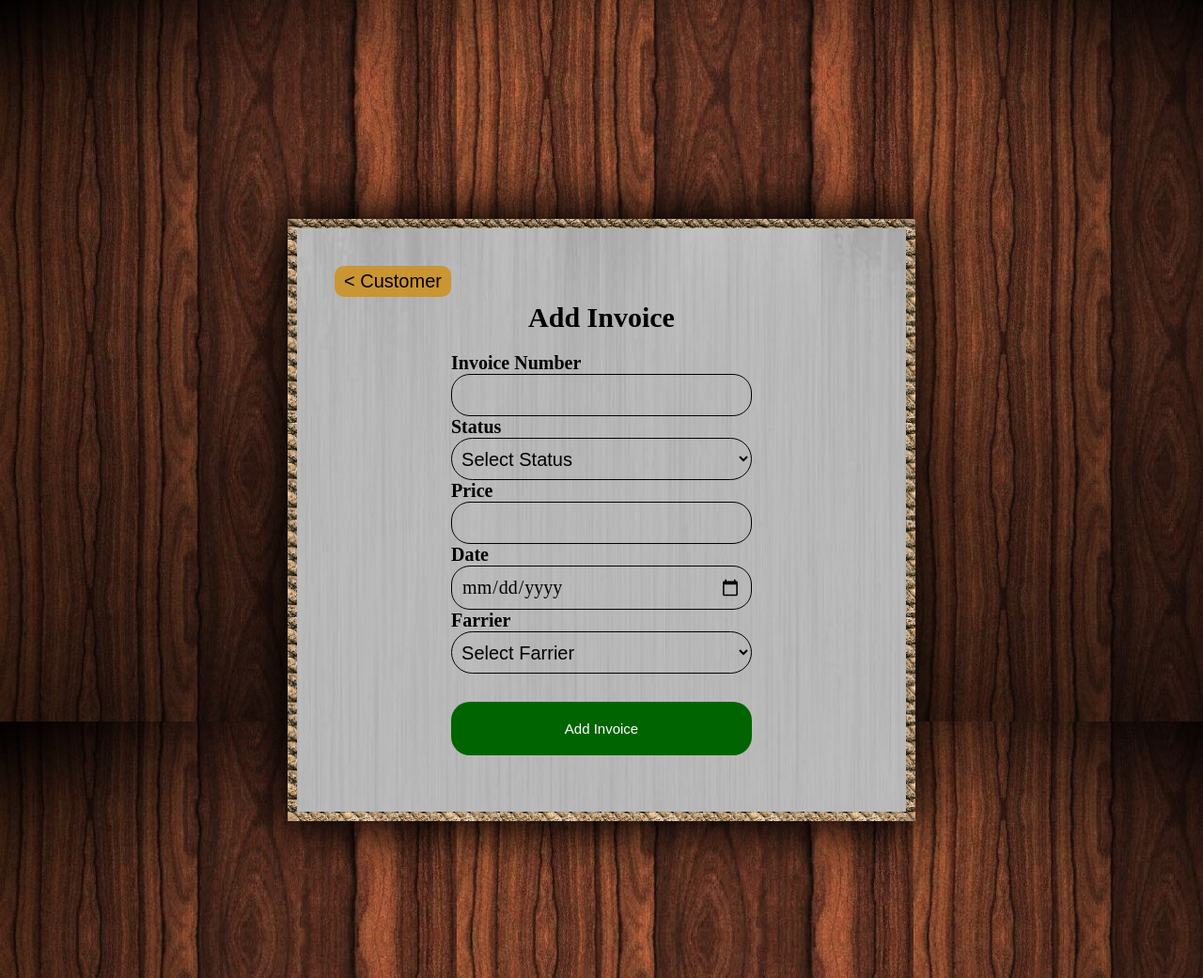
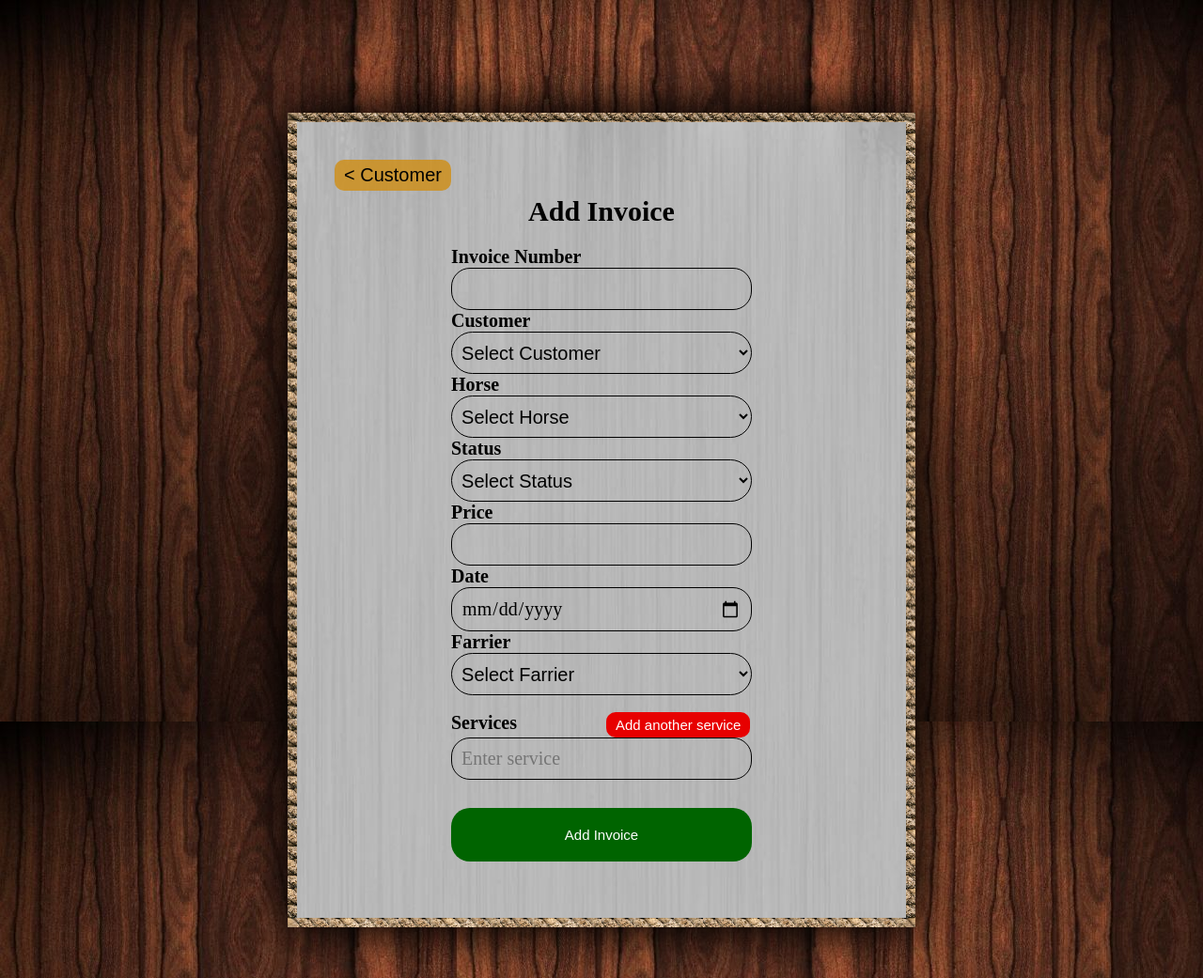
Before and after one commit to calderslom/equiterra, a PHP site: page /add_invoice.php in a window 1280 px wide. Shown: the whole page at 94% size. Run offline with PHP 8.4, Linux system fonts and the light colour scheme.

Commit message:
Fixed invoices along with add_invoice

```diff
--- a/add_invoice.php
+++ b/add_invoice.php
@@ -7,20 +7,37 @@ if (isset($_GET['invoice_number'])) {
 
 if ($_SERVER["REQUEST_METHOD"] == "POST") {
   $i_number = $_POST["i_number"];
+  $customer = $_POST["customer"];
+  $horse = $_POST["horse"];
   $status = $_POST["status"];
   $price = $_POST["price"];
   $date = $_POST["date"];
   $farrier = $_POST["farrier"];
+  $services = $_POST["services"]; // services is an array
 
   if (!is_numeric($price)) {
     $error = "Price must be a number!";
   } else {
-    array_push($_SESSION['invoices'], array($i_number, $status, $price, $date, $farrier));
+    // TODO: add invoice to database and services to database
+    array_push($_SESSION['invoices'], array($i_number, $customer, $horse, $status, $price, $date, $farrier));
     header('Location: customer.php');
   }
 }
+?>
 
-?>
+<script>
+  function addService() {
+    var services = document.getElementById("services");
+    var input = document.createElement("input");
+    input.type = "text";
+    input.className = "form-control rounded";
+    input.id = "services";
+    input.name = "services[]";
+    input.placeholder = "Enter service";
+    services.parentNode.appendChild(input);
+  }
+</script>
+
 <html>
 <!-- Rest of your HTML code -->
 <html>
@@ -38,6 +55,38 @@ if ($_SERVER["REQUEST_METHOD"] == "POST") {
             <div class="form-group">
               <label for="i_number">Invoice Number</label>
               <input type="text" class="form-control" id="i_number" name="i_number" value="<?php echo isset($_POST['i_number']) ? $_POST['i_number'] : '' ?>" required />
+            </div>
+            <div class="form-group">
+              <label for="customer">Customer</label>
+              <select class="form-control rounded" id="customer" name="customer" value="<?php echo isset($_POST['customer']) ? $_POST['customer'] : '' ?>" required>
+                <option value="">Select Customer</option>
+                <?php
+                // Check if the session variable exists and is not empty
+                if (isset($_SESSION['customers']) && count($_SESSION['customers']) > 0) {
+                  // Loop through the array and create the option elements
+                  foreach ($_SESSION['customers'] as $customer) {
+                    $selected = isset($_POST['customer']) && $_POST['customer'] == $customer ? 'selected' : '';
+                    echo "<option value='{$customer}' {$selected}>{$customer}</option>";
+                  }
+                }
+                ?>
+              </select>
+            </div>
+            <div class="form-group">
+              <label for="horse">Horse</label>
+              <select class="form-control rounded" id="horse" name="horse" value="<?php echo isset($_POST['horse']) ? $_POST['horse'] : '' ?>" required>
+                <option value="">Select Horse</option>
+                <?php
+                // TODO: make it only horses for that specific customer
+                if (isset($_SESSION['horses']) && count($_SESSION['horses']) > 0) {
+                  // Loop through the array and create the option elements
+                  foreach ($_SESSION['horses'] as $horse) {
+                    $selected = isset($_POST['horse']) && $_POST['horse'] == $horse ? 'selected' : '';
+                    echo "<option value='{$horse}' {$selected}>{$horse}</option>";
+                  }
+                }
+                ?>
+              </select>
             </div>
             <div class="form-group">
               <label for="status">Status</label>
@@ -71,7 +120,17 @@ if ($_SERVER["REQUEST_METHOD"] == "POST") {
                 ?>
               </select>
             </div>
+            <br>
+            <div class="form-group">
+              <label for="services">Services<button class="right-red-button" type="button" onclick="addService()">Add another service</button></label>
+              <input type="text" class="form-control rounded" id="services" name="services[]" placeholder="Enter service" required >
+            </div>
             <?php
+            if (isset($services)) {
+              foreach ($services as $service) {
+                echo "$service";
+              }
+            }
             if (isset($error)) {
               echo "<p style='color:red; text-align:center; font-size:20px;'>$error</p>";
             }
--- a/index.php
+++ b/index.php
@@ -7,7 +7,7 @@ if (session_status() == PHP_SESSION_NONE) {
 // $_SESSION['horses'] = array("Spirit" => "spongebob.squarepants", "Captain" => "squidward.tentacles", "Rain" => "mr.crabs");
 $_SESSION['barns'] = array("Big Barn", "Bombastic Barn", "Baby Barn");
 $_SESSION['customers'] = array("mr.crabs", "squidward.tentacles", "spongebob.squarepants");
-$_SESSION['invoices'] = array(array("1", "Paid", "100", "2020-01-01", "Omar Ragab"), array("2", "Unpaid", "200", "2020-02-02", "Aidan Smith"), array("3", "Paid", "300", "2020-03-03", "Omar Ragab"), array("4", "Unpaid", "400", "2020-04-04", "John Doe"));
+$_SESSION['invoices'] = array(array("number" => "1", "customer" => "mr.crabs", "horse" => "Spirit", "status" => "Paid", "price" => "100", "date" => "2020-01-01", "farrier" => "mr.crabs"), array("number" => "2", "customer" => "mr.crabs", "horse" => "Captain", "status" => "Unpaid", "price" => "200", "date" => "2020-02-02", "farrier" => "mr.crabs"), array("number" => "3", "customer" => "squidward.tentacles", "horse" => "Rain", "status" => "Paid", "price" => "300", "date" => "2020-03-03", "farrier" => "mr.crabs"));
 $_SESSION['customer'] = array("name" => "SpongeBob Squarepants", "username" => "spongebob.squarepants", "email" => "sponge@gmail.com", "phone_number" => "9021234567");
 $_SESSION['barn'] = array("name" => "Big Barn", "contact" => "John Doe", "email" => "barn@gmail.com", "phone_number" => "9021234567", "street_number" => "123", "street_name" => "Main Street", "city" => "Halifax", "province" => "NS", "postal_code" => "B3H 3H3");
 $_SESSION['dummy_horses'] = array("Spirit" => "Spongebob Squarepants", "Captain" => "Squidward Tentacles", "Rain" => "Mr. Crabs");
--- a/style.css
+++ b/style.css
@@ -325,6 +325,18 @@ select.form-control {
 	margin-right: auto;
 }
 
+.right-red-button {
+	background-color: rgb(231, 0, 0);
+	color: white;
+	font-size: 15px;
+	border: none;
+	padding: 5px 10px;
+	margin-left: 95px;
+	cursor: pointer;
+	border-radius: 10px;
+	float: right;
+}
+
 .red-button {
 	background-color: rgb(231, 0, 0);
 	color: white;
```
Also changed, not shown: customer.php (+5 -6 lines).
